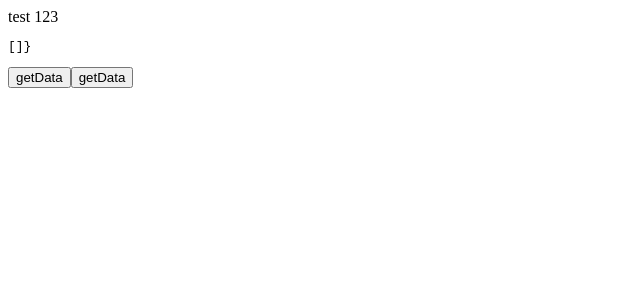
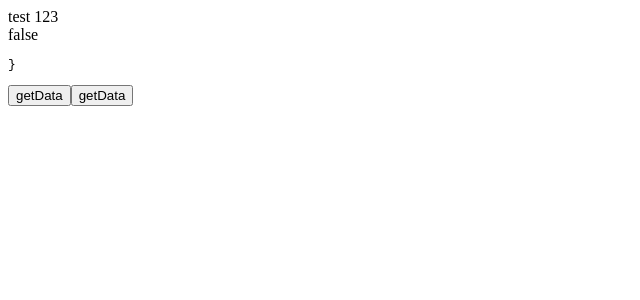
Before and after one commit to SoulOriginal/nuxt3-interview, a Nuxt app: page / in a window 1280 px wide. Shown: the top 300 px of the page, without its empty margins (0-640 px from the left). Built offline with nearby package versions, Linux system fonts and the light colour scheme; no server answers.

Commit message:
finished api

```diff
--- a/pages/index.vue
+++ b/pages/index.vue
@@ -1,6 +1,7 @@
 <template>
   <div>
-    <pre>{{ testres }}}</pre>
+    {{ isLoading }}
+    <pre>{{ cummon }}}</pre>
     <button @click="getDaa">getData</button>
     <button @click="getDaa({ sort_by: 'title', sort_order: 'ASC' })">
       getData
@@ -10,7 +11,7 @@
 
 <script lang="ts" setup>
 import { useUsersStore } from "~~/stores/users";
-const { featchUsers } = toRefs(useUsersStore());
+const { featchUsers, isLoading, cummon } = toRefs(useUsersStore());
 const testres = ref([]);
 const getDaa = async (v) => {
   testres.value = await featchUsers.value(v);
--- a/stores/users.ts
+++ b/stores/users.ts
@@ -10,11 +10,17 @@ export const useUsersStore = defineStore("users", {
   }),
   actions: {
     async featchUsers(variables: IHelperSorterQuery) {
-      const { data } = await useFetch<Users>("/api/users", {
-        query: variables
-      });
-      return data.value
-      console.log(data);
+      try {
+        this.isLoading = true
+        const { data } = await useFetch<Users>("/api/users", {
+          query: variables,
+        });
+        this.cummon = data.value!
+        this.isLoading = false
+      } catch (error) {
+        this.isLoading = false
+        console.error(error)
+      }
     },
   },
 });
```
